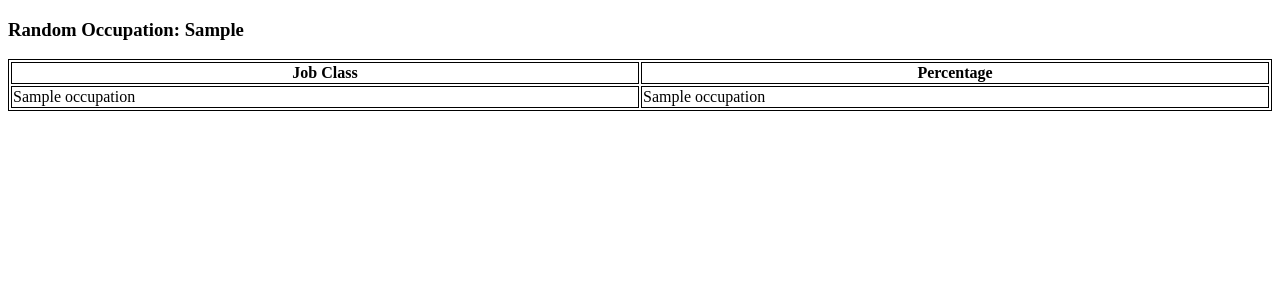
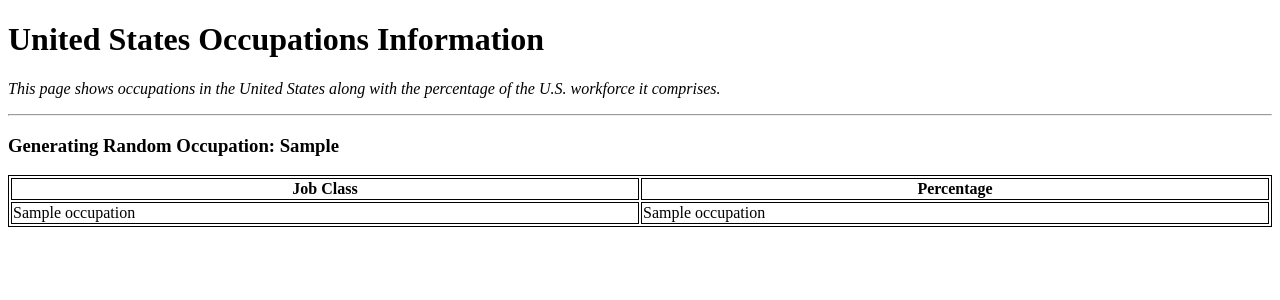
Before and after one commit to kli19/LKaren_SoftDev, a Flask app: template 10_occupy_flask_st/templates/template.html in a window 1280 px wide. Shown: the top 300 px of the page. Run offline with Flask 2, Linux system fonts and the light colour scheme; the template is opened without the code that fills it: most values are stand-ins (such as "Sample title", 1, 10 or a date in 2020).

Commit message:
added description

```diff
--- a/10_occupy_flask_st/templates/template.html
+++ b/10_occupy_flask_st/templates/template.html
@@ -11,7 +11,11 @@
       <title>Occupations Data</title>
     </head>
 
-    <h3>Random Occupation: {{randOcc}}</h3>
+	<h1> United States Occupations Information </h1>
+	<p> <i>This page shows occupations in the United States along with the percentage of the U.S. workforce it comprises. </i> </p>
+	<hr>
+
+    <h3>Generating Random Occupation: {{randOcc}}</h3>
 
     <table style="width:100%">
       <tr>
```
Also changed, not shown: 10_occupy_flask_st/OccupationalHazard_linK-hasanA.py (renamed from 10_occupy_flask_st/app.py, +5 -2 lines), 1 other file.
